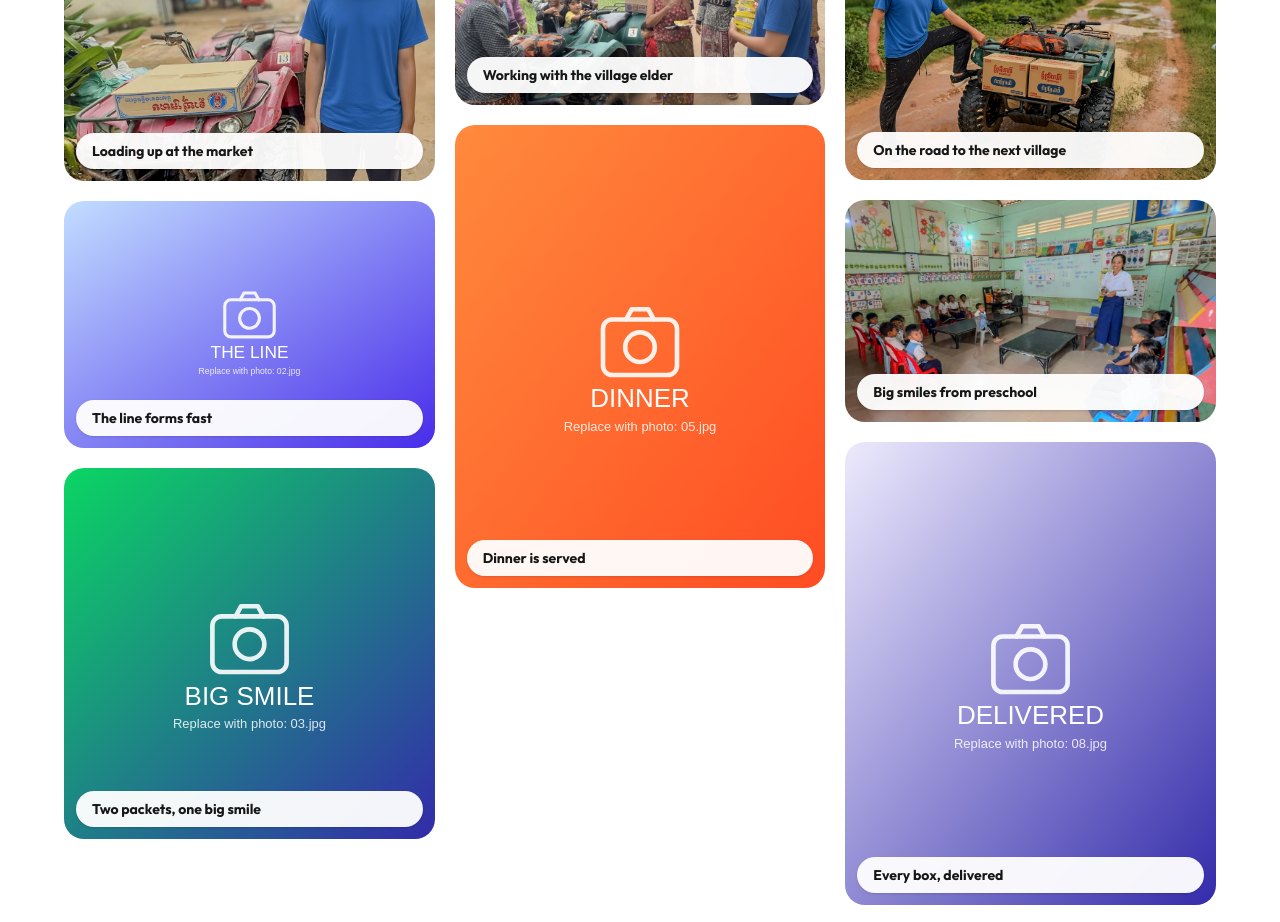
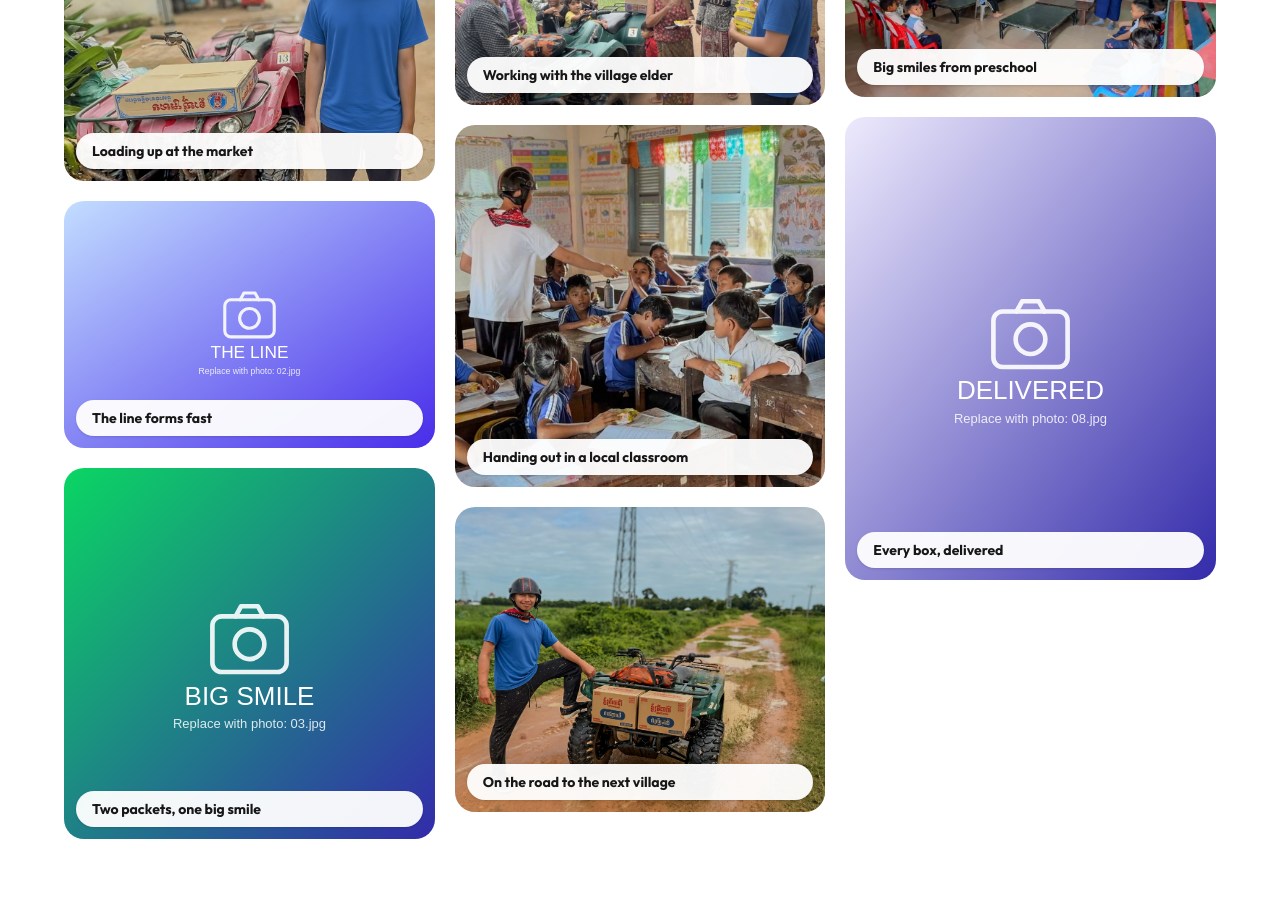
Before and after one commit to iampiotr/ramenrun, a React (Vite) app: page / in a window 1280 px wide. Shown: the part 5220-6142 px from the top of the page. Built offline with nearby package versions, Linux system fonts and the light colour scheme.

Commit message:
Replace the dinner placeholder with the classroom handoff photo.

```diff
--- a/src/content.ts
+++ b/src/content.ts
@@ -131,10 +131,10 @@ export const gallery = {
       height: 637,
     },
     {
-      src: photo('05.svg'),
-      alt: 'A family cooking ramen over a small fire',
-      caption: 'Dinner is served',
-      width: 800,
+      src: photo('05.jpg'),
+      alt: 'A rider in a helmet hands ramen packets to children seated at desks in a classroom',
+      caption: 'Handing out in a local classroom',
+      width: 1024,
       height: 1000,
     },
     {
```
Also changed, not shown: public/photos/siem-reap/05.jpg (added), public/photos/siem-reap/05.svg (deleted).
